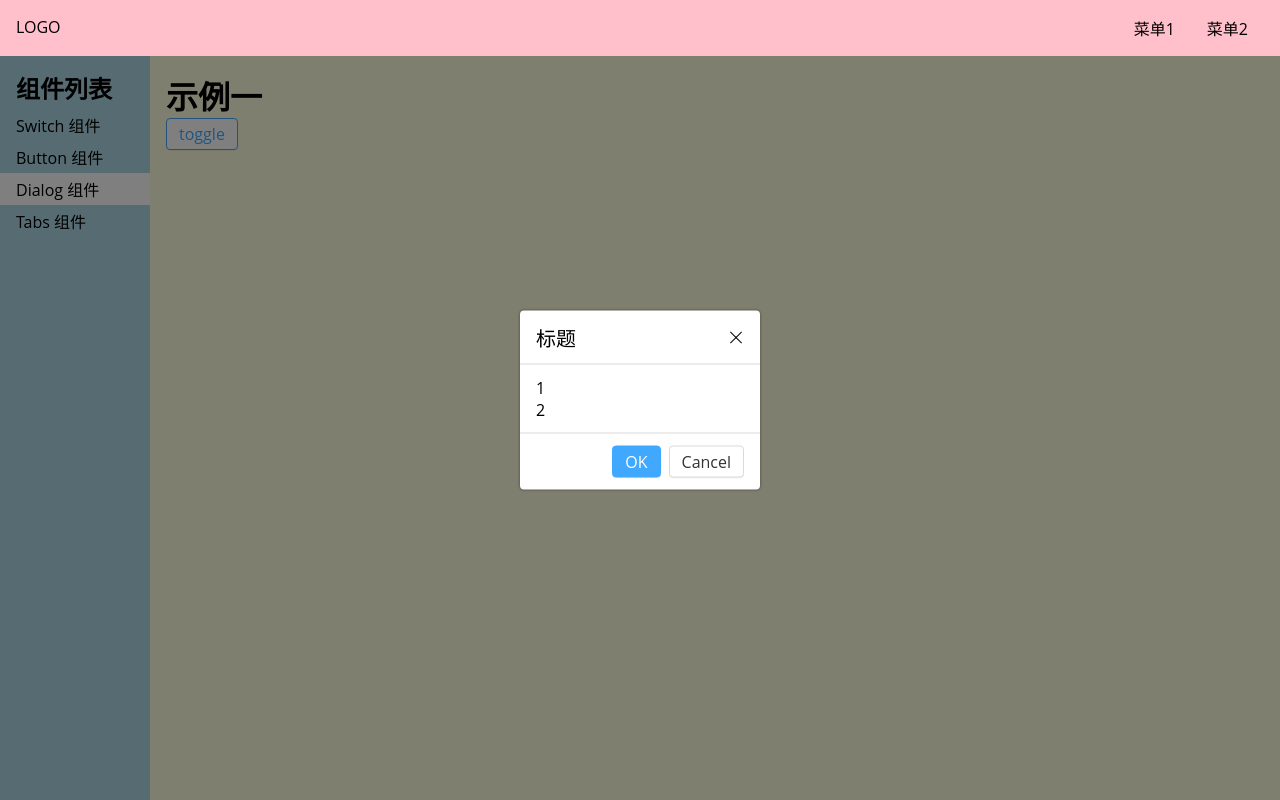
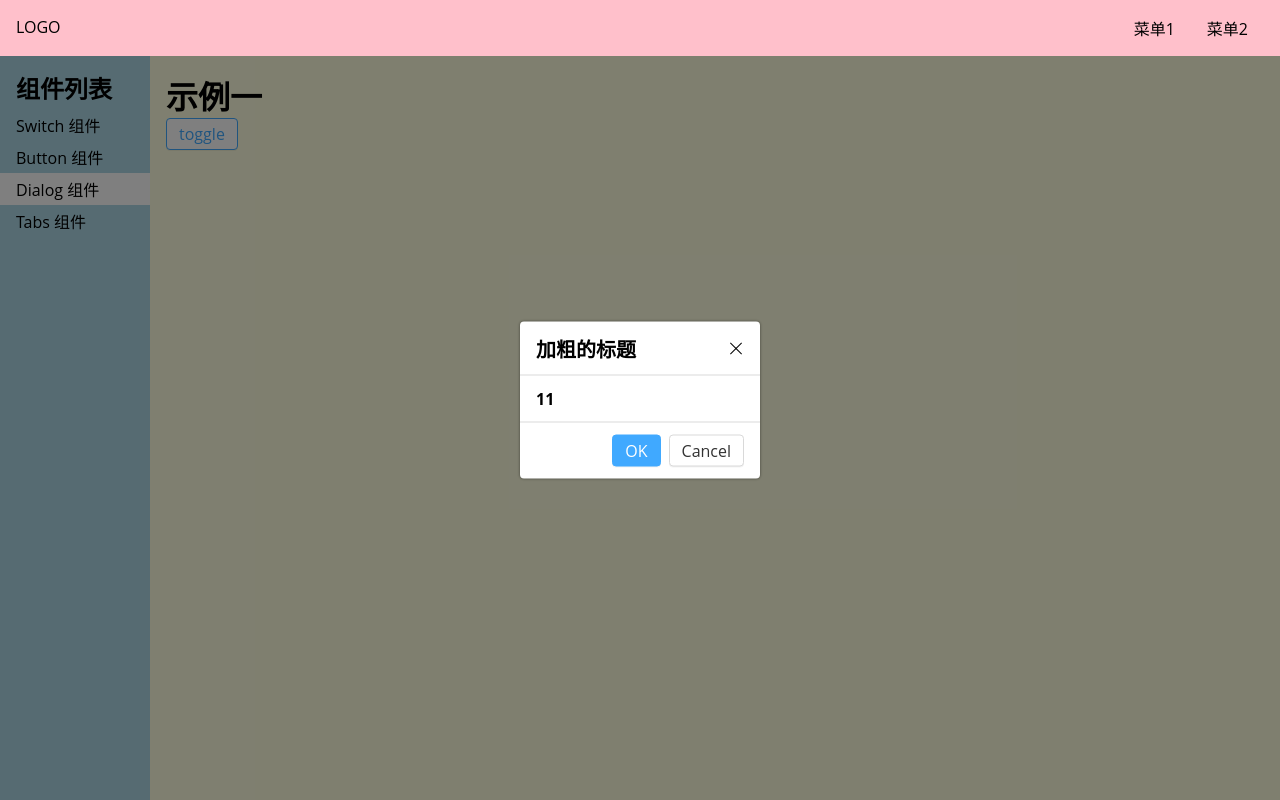
Before and after one commit to LiuJB0128/coco-ui-code, a Vue app: page /#/doc/dialog in a window 1280 px wide. Both pictures are taken after a click on the button "toggle". Built offline with nearby package versions, Linux system fonts and the light colour scheme.

Commit message:
Dialog 支持自定义 title 和 context

```diff
--- a/src/components/DialogDemo.vue
+++ b/src/components/DialogDemo.vue
@@ -2,7 +2,14 @@
   <div>
     <h1>示例一</h1>
     <Button @click="toggle">toggle</Button>
-    <Dialog v-model:visible="x" :close-on-click-overlay="false" :ok="f1" :cancel="f2"/>
+    <Dialog v-model:visible="x" :close-on-click-overlay="false" :ok="f1" :cancel="f2">
+      <template v-slot:content>
+        <strong>11</strong>
+      </template>
+      <template v-slot:title>
+        <strong>加粗的标题</strong>
+      </template>
+    </Dialog>
   </div>
 </template>
 <script lang="ts">
--- a/src/lib/Dialog.vue
+++ b/src/lib/Dialog.vue
@@ -4,12 +4,11 @@
     <div class="coco-dialog-wrapper">
       <div class="coco-dialog">
         <header>
-          标题
+          <slot name="title" />
           <span @click="close" class="coco-dialog-close"></span>
         </header>
         <main>
-          <p>1</p>
-          <p>2</p>
+          <slot name="content" />
         </main>
         <footer>
           <Button level="main" @click="ok">OK</Button>
```
